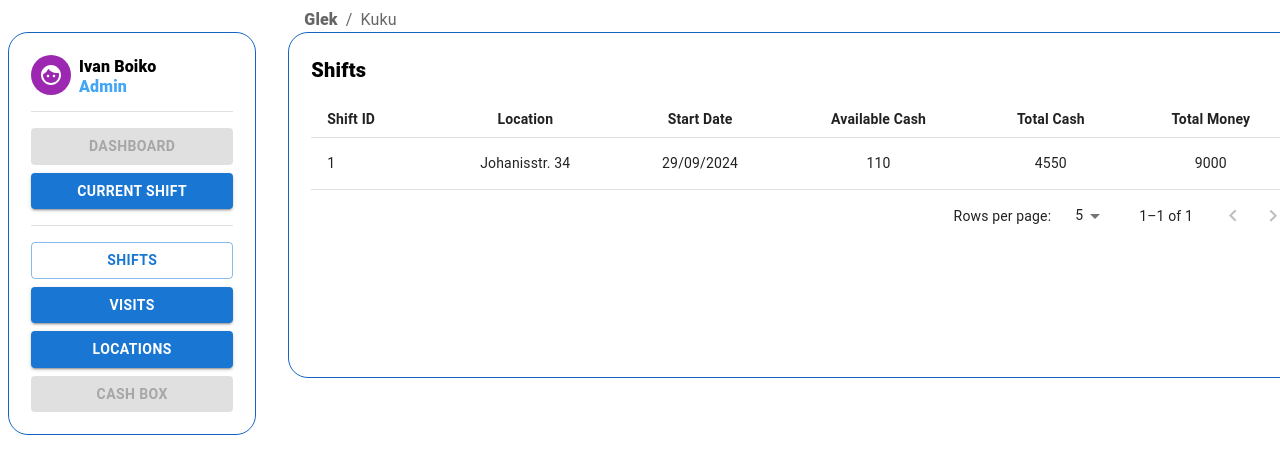
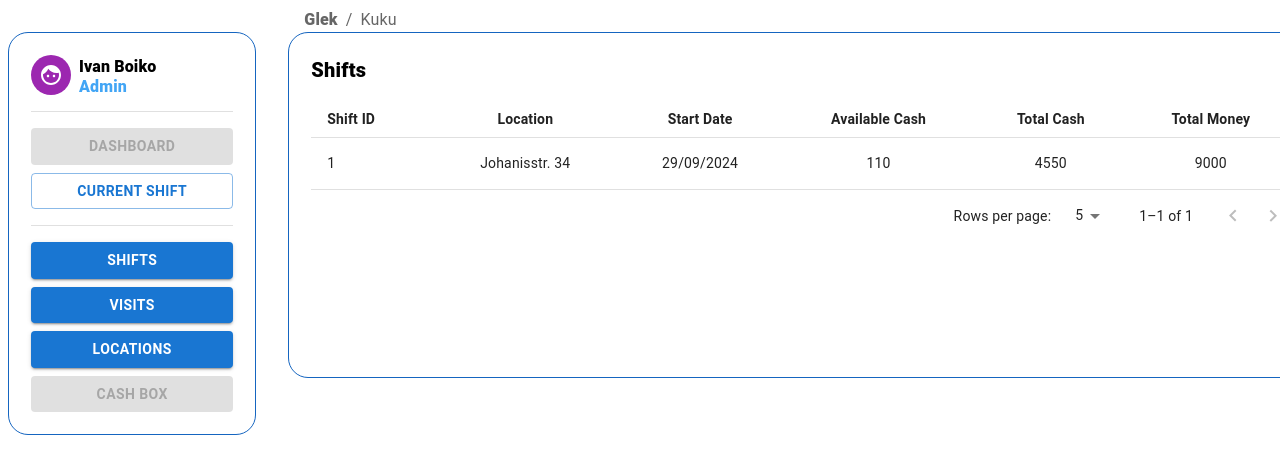
Before and after one commit to proxrustes/dirik, a Next.js app: page /dashboard/shifts in a window 1280 px wide. Shown: the top 474 px of the page. Built offline with nearby package versions, Linux system fonts and the light colour scheme.

Commit message:
removed weird url stuff

```diff
--- a/components/general/UserBox.tsx
+++ b/components/general/UserBox.tsx
@@ -5,25 +5,8 @@ import FaceIcon from '@mui/icons-material/Face';
 
 type Page = "currentShift" | "cashbox" | "shifts" | "visits" | "locations"
 
-function getPageTypeFromURL(): Page {
-    const pathname = window.location.pathname;
-
-    if (pathname.includes('/dashboard/current-shift')) {
-      return "currentShift";
-    } else if (pathname.includes('/dashboard/cashbox')) {
-      return "cashbox";
-    } else if (pathname.includes('/dashboard/shifts')) {
-      return "shifts";
-    } else if (pathname.includes('/dashboard/visits')) {
-      return "visits";
-    } else if (pathname.includes('/dashboard/locations')) {
-      return "locations";
-    }
-    return "currentShift";
-  }
-
 export function UserBox(props: { user: Employee}) {
-    const pageType = getPageTypeFromURL();
+    let pageType = "currentShift"
     return (
         <Stack gap={1} sx={{ width: 260, mt: 3, p: "22px", height: "fit-content", borderRadius: 5, borderWidth: 1.5, borderStyle: "solid", borderColor: "primary.dark" }}>
             <Stack alignItems="center" direction="row" gap={1}>
```
